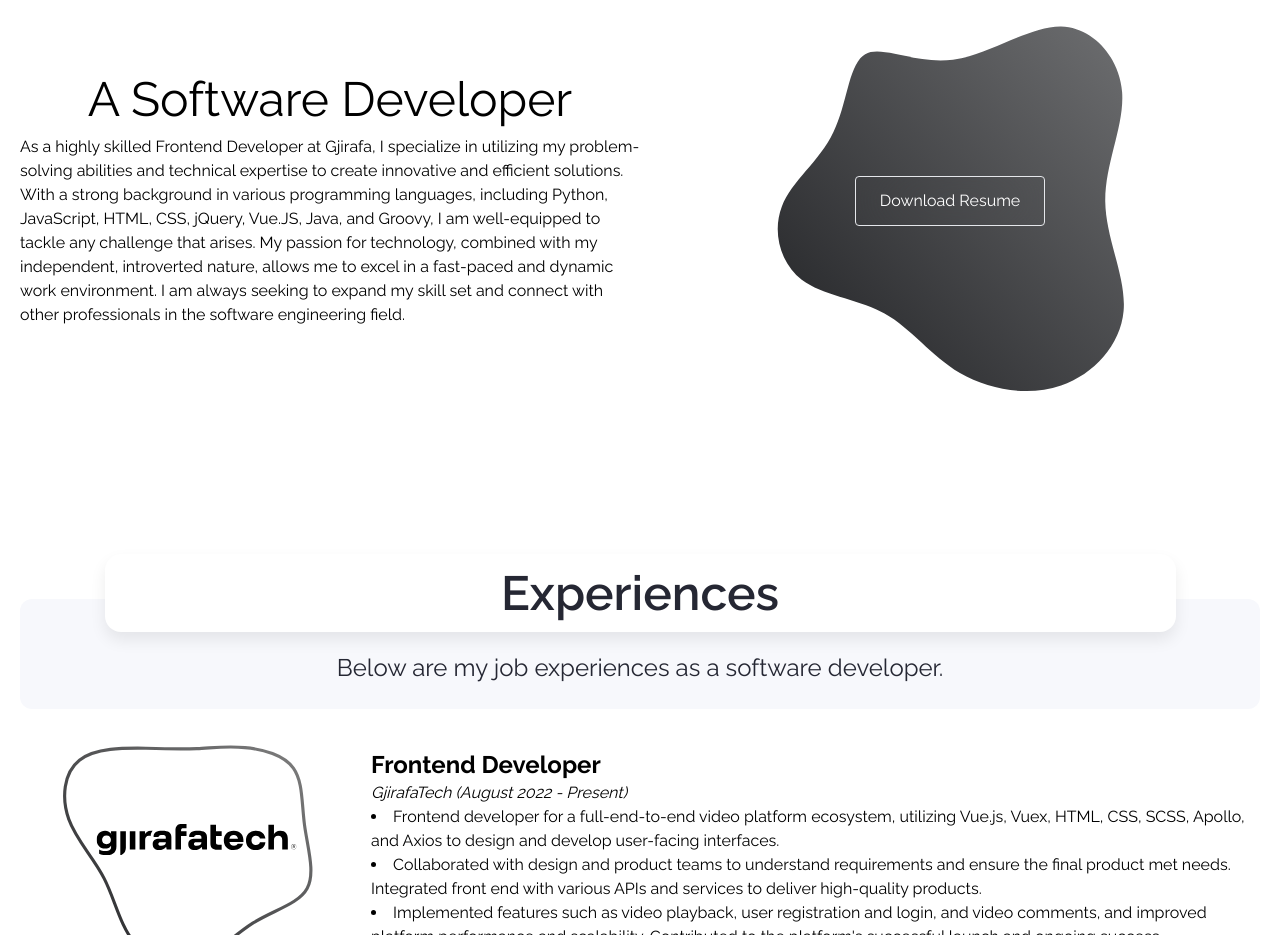
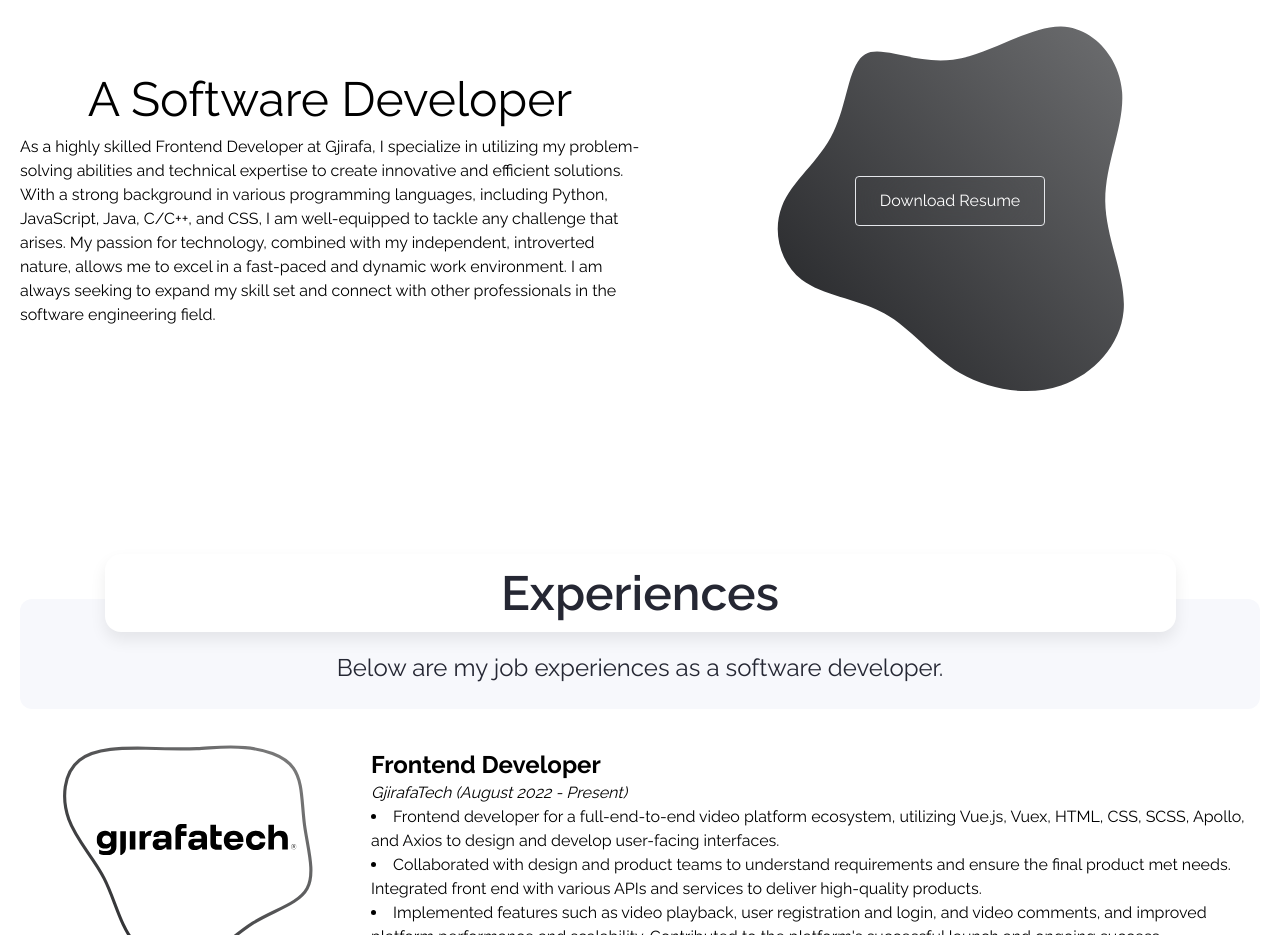
Before and after one commit to EolNuha/eolnuha.github.io, a Nuxt app: page / in a window 1280 px wide. Shown: the part 960-1895 px from the top of the page. Built offline with nearby package versions, Linux system fonts and the light colour scheme.

Commit message:
added new resume

```diff
--- a/components/About.vue
+++ b/components/About.vue
@@ -11,13 +11,12 @@
           As a highly skilled Frontend Developer at Gjirafa, I specialize in
           utilizing my problem-solving abilities and technical expertise to
           create innovative and efficient solutions. With a strong background in
-          various programming languages, including Python, JavaScript, HTML,
-          CSS, jQuery, Vue.JS, Java, and Groovy, I am well-equipped to tackle
-          any challenge that arises. My passion for technology, combined with my
-          independent, introverted nature, allows me to excel in a fast-paced
-          and dynamic work environment. I am always seeking to expand my skill
-          set and connect with other professionals in the software engineering
-          field.
+          various programming languages, including Python, JavaScript, Java,
+          C/C++, and CSS, I am well-equipped to tackle any challenge that
+          arises. My passion for technology, combined with my independent,
+          introverted nature, allows me to excel in a fast-paced and dynamic
+          work environment. I am always seeking to expand my skill set and
+          connect with other professionals in the software engineering field.
         </p>
         <!-- <button class="bg-blue-500 py-3 px-6 rounded text-white">
           Download Resume
@@ -25,7 +24,7 @@
       </div>
       <div class="flex justify-center relative">
         <div class="absolute top-[50%]" style="transform: translateY(-50%)">
-          <a href="/cv.pdf" download="resume">
+          <a href="/resume.pdf" download="resume">
             <button
               class="bg-transparent border border-gray-200 py-3 px-6 rounded text-white"
               style="backdrop-filter: blur(40px)"
```
Also changed, not shown: 2 other files (tests, documents, lock files or other folders).
